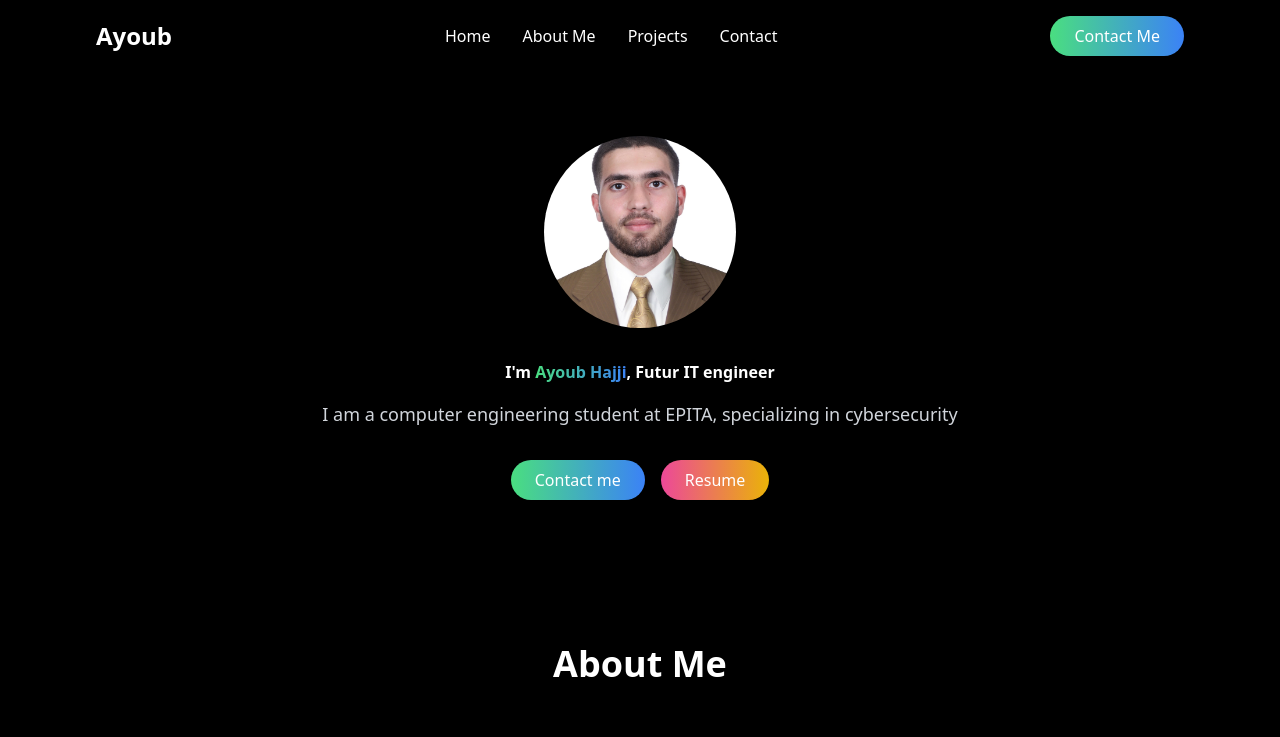
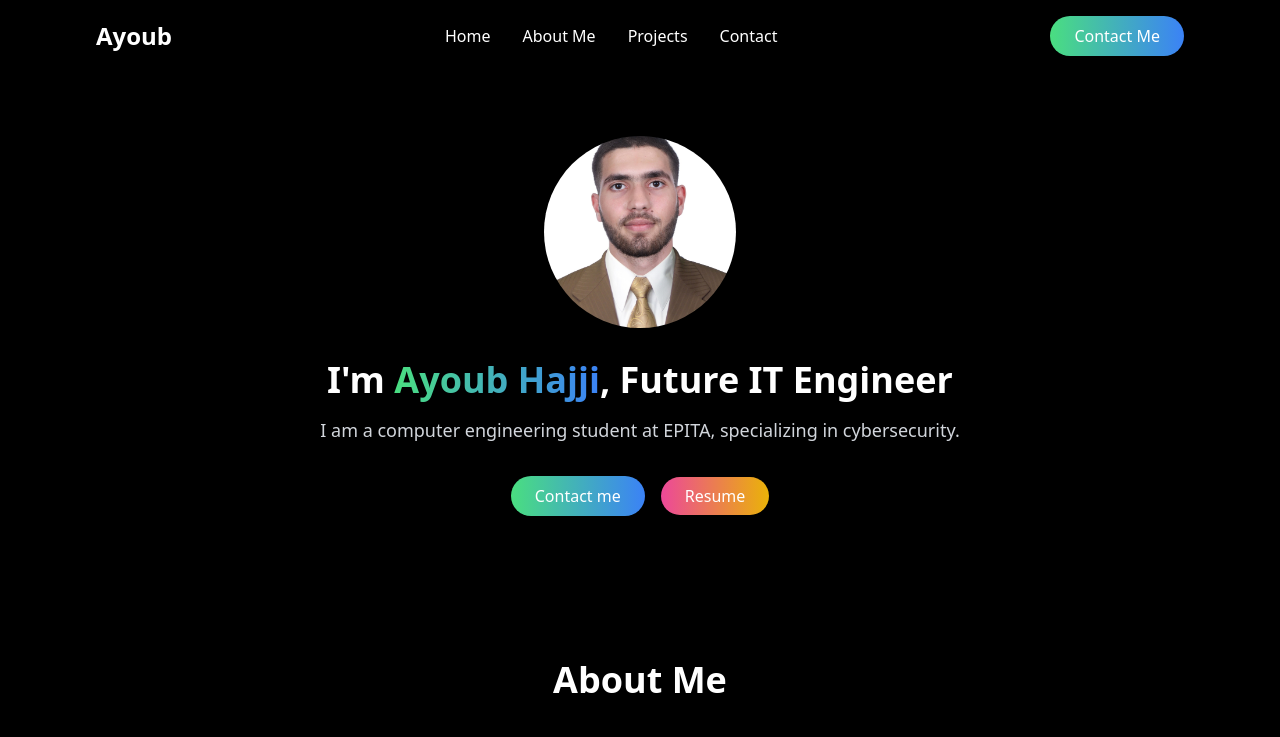
Before and after one commit to ayoub-hajji-ny/portfolio, a React (Vite) app: page / in a window 1280 px wide. Shown: the top 737 px of the page. Built offline with nearby package versions, Linux system fonts and the light colour scheme.

Commit message:
add the resume file

```diff
--- a/src/components/Hero.jsx
+++ b/src/components/Hero.jsx
@@ -1,30 +1,39 @@
-import React from 'react'
-import TheOne from '../assets/profil.jpeg'
+import React from 'react';
+import TheOne from '../assets/profil.jpeg';
+import CV from '../assets/CV Ayoub Cyber 2.pdf'; // Import the CV file
 
 export const Hero = () => {
   return (
     <div className='bg-black text-white text-center py-16'>
-        <img src={TheOne} alt="" className='mx-auto mb-8 w-48 h-48 rounded-full object-cover transform transition-transform duration-300 hover:scale-105'/>
-        <h1 className='text-4x1 font-bold'>
-            I'm {" "}
+      <img
+        src={TheOne}
+        alt="Profile"
+        className='mx-auto mb-8 w-48 h-48 rounded-full object-cover transform transition-transform duration-300 hover:scale-105'
+      />
+      <h1 className='text-4xl font-bold'>
+        I'm{" "}
         <span className='text-transparent bg-clip-text bg-gradient-to-r from-green-400 to-blue-500'>
           Ayoub Hajji
         </span>
-            , Futur IT engineer
+        , Future IT Engineer
       </h1>
       <p className='mt-4 text-lg text-gray-300'>
-            I am a computer engineering student at EPITA, specializing in cybersecurity
+        I am a computer engineering student at EPITA, specializing in cybersecurity.
       </p>
       <div className='mt-8 space-x-4'>
         <button className='bg-gradient-to-r from-green-400 to-blue-500 text-white px-6 py-2 rounded-full transform transition-transform duration-300 hover:scale-105'>
           Contact me
         </button>
-            <button className='bg-gradient-to-r from-pink-500 to-yellow-500 text-white px-6 py-2 rounded-full transform transition-transform duration-300 hover:scale-105'>
+        <a
+          href={CV} // Use the imported CV file
+          download="CV Ayoub Cyber 2.pdf" // Enable download with a proper file name
+          className='bg-gradient-to-r from-pink-500 to-yellow-500 text-white px-6 py-2 rounded-full transform transition-transform duration-300 hover:scale-105'
+        >
           Resume
-            </button>
+        </a>
       </div>
     </div>
-  )
-}
+  );
+};
 
 export default Hero;
```
Also changed, not shown: 4 other files (tests, documents, lock files or other folders). Lines whose indentation alone changed are shown as unchanged.
